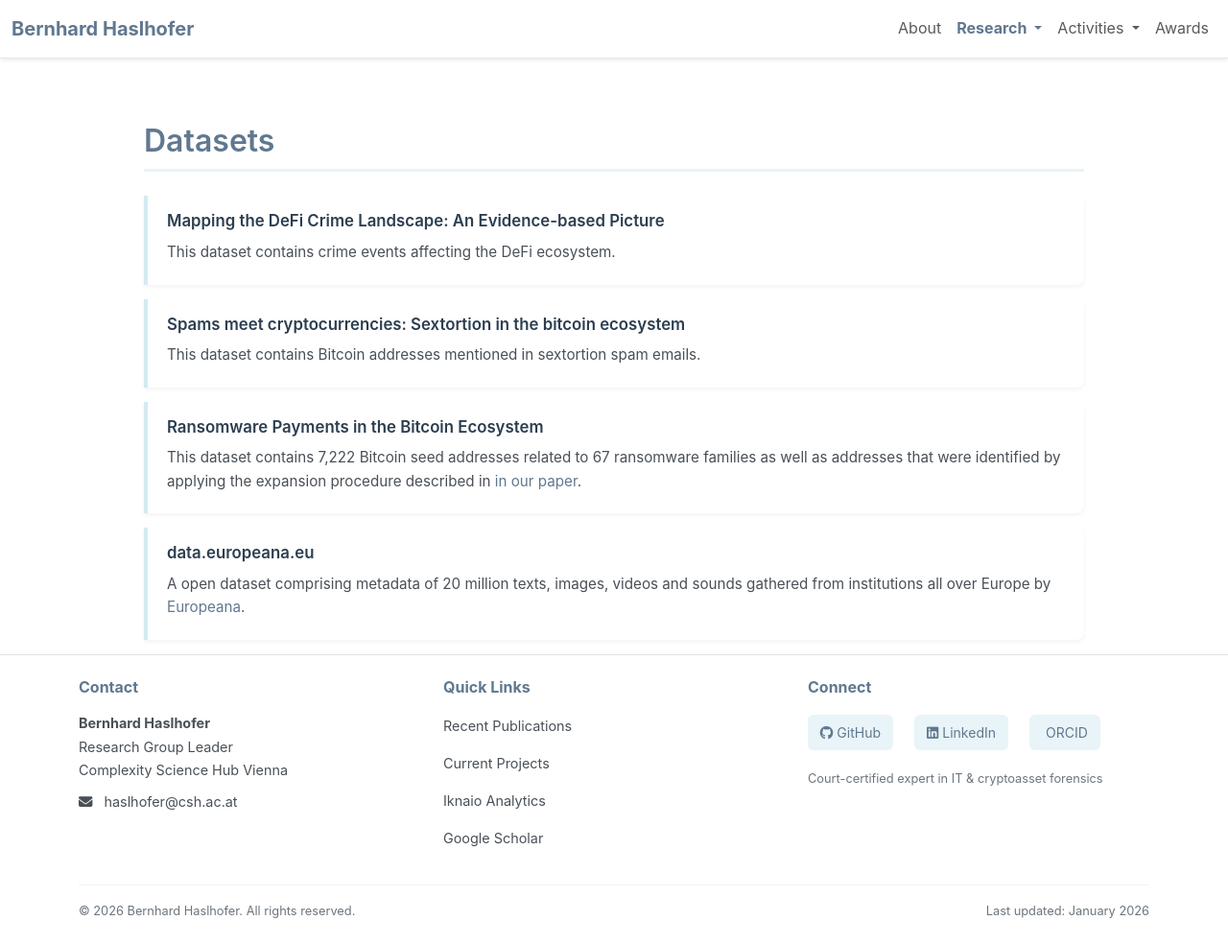
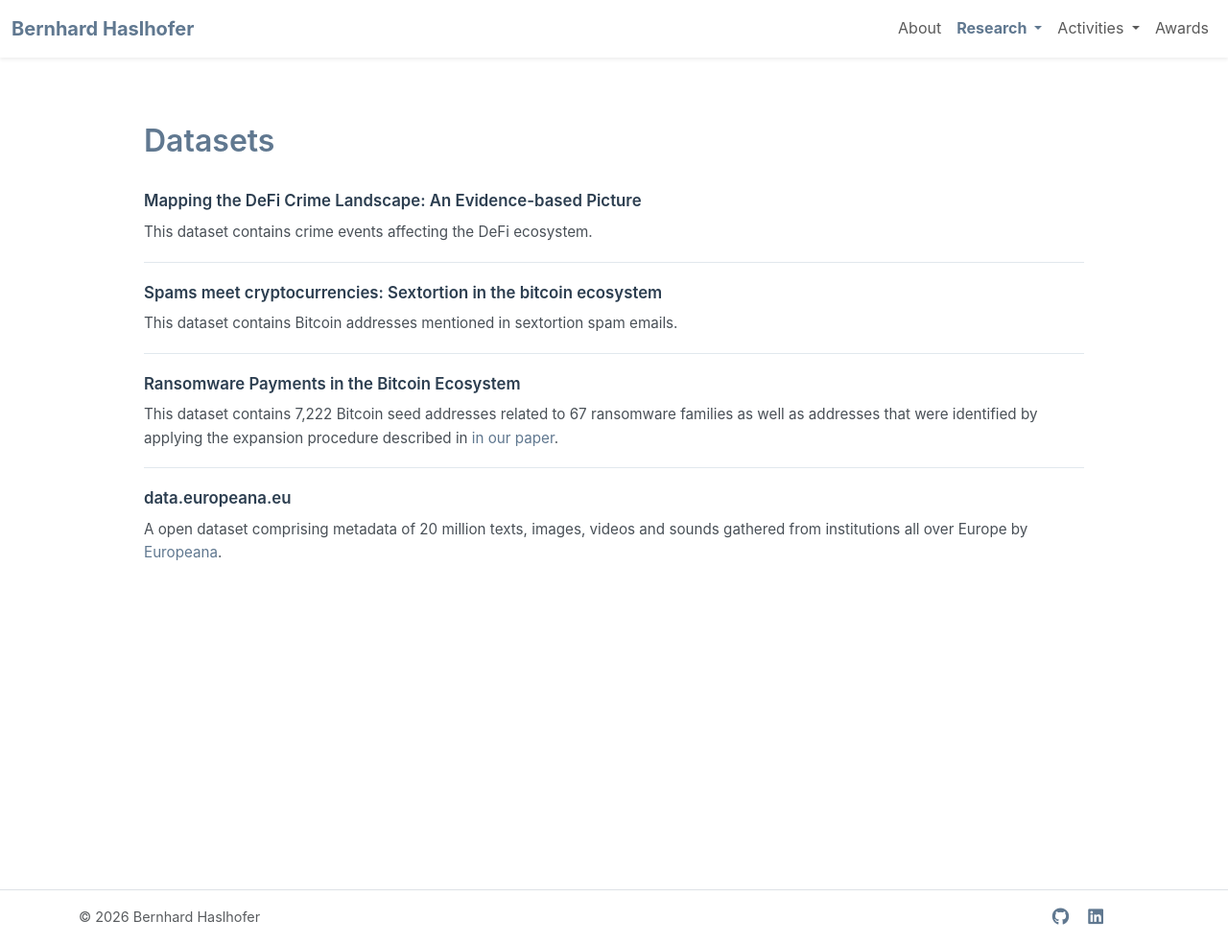
Before and after one commit to behas/behas.github.com, a Jekyll site: the page built from datasets.html, in a window 1280 px wide and 984 px high. Shown: the whole window at 96% size. Built offline with Jekyll 4.4.1, drawn with Linux system fonts in a browser that asks for light colours; a style sheet for code colours, icons or effects is not loaded.

Commit message:
Simplify site design with minimal styling
- Remove section dividers and title underlines
- Simplify intro, research interests, and publication items
- Remove boxes and left borders for cleaner look
- Reduce section spacing
- Minimal footer with just copyright and social icons
- Clean up unused CSS (content-card, award-item, footer styles)
- Fix Sass deprecation warning (darken -> $primary-dark)

Co-Authored-By: Claude Opus 4.5 <noreply@anthropic.com>

```diff
--- a/_layouts/default.html
+++ b/_layouts/default.html
@@ -107,66 +107,15 @@
 
     </main>
 
-    <footer class="footer mt-auto py-4 bg-white border-top">
+    <footer class="footer mt-auto py-3 bg-white border-top">
       <div class="container">
-        <div class="row">
-          <div class="col-md-4">
-            <h6 class="text-accent fw-bold mb-3">Contact</h6>
-            <p class="mb-2">
-              <strong>Bernhard Haslhofer</strong><br>
-              Research Group Leader<br>
-              <a href="https://www.csh.ac.at/" target="_blank" class="text-decoration-none">Complexity Science Hub Vienna</a>
-            </p>
-            <p class="mb-0">
-              <i class="fas fa-envelope me-2"></i>
-              <script type="text/javascript">
-                document.write('<a href="mailto:' + ['haslhofer', 'csh.ac.at'].join('@') + '">haslhofer@csh.ac.at</a>');
-              </script>
-              <noscript>haslhofer [at] csh.ac.at</noscript>
-            </p>
-          </div>
-
-          <div class="col-md-4">
-            <h6 class="text-accent fw-bold mb-3">Quick Links</h6>
-            <ul class="list-unstyled">
-              <li><a href="/publications" class="text-decoration-none">Recent Publications</a></li>
-              <li><a href="/projects" class="text-decoration-none">Current Projects</a></li>
-              <li><a href="https://www.iknaio.com" target="_blank" class="text-decoration-none">Iknaio Analytics</a></li>
-              <li><a href="https://scholar.google.com/citations?user=15K0uBUAAAAJ" target="_blank" class="text-decoration-none">Google Scholar</a></li>
-            </ul>
-          </div>
-
-          <div class="col-md-4">
-            <h6 class="text-accent fw-bold mb-3">Connect</h6>
-            <div class="d-flex flex-wrap gap-3 mb-3">
-              <a href="https://github.com/behas" target="_blank" class="text-decoration-none">
-                <i class="fab fa-github me-1"></i>GitHub
-              </a>
-              <a href="https://www.linkedin.com/in/bernhardhaslhofer/" target="_blank" class="text-decoration-none">
-                <i class="fab fa-linkedin me-1"></i>LinkedIn
-              </a>
-              <a href="https://orcid.org/0000-0002-0415-4491" target="_blank" class="text-decoration-none">
-                <i class="ai ai-orcid me-1"></i>ORCID
-              </a>
-            </div>
-            <p class="text-muted-small mb-0">
-              Court-certified expert in IT & cryptoasset forensics
-            </p>
-          </div>
-        </div>
-
-        <hr class="my-3">
-
-        <div class="row">
-          <div class="col-md-6">
-            <p class="mb-0 text-muted-small">
-              &copy; {{ site.time | date: "%Y" }} Bernhard Haslhofer. All rights reserved.
-            </p>
-          </div>
-          <div class="col-md-6 text-md-end">
-            <p class="mb-0 text-muted-small">
-              Last updated: {{ site.time | date: "%B %Y" }}
-            </p>
+        <div class="d-flex justify-content-between align-items-center">
+          <span class="text-muted">&copy; {{ site.time | date: "%Y" }} Bernhard Haslhofer</span>
+          <div class="social-links">
+            <a href="https://github.com/behas" target="_blank" title="GitHub"><i class="fab fa-github fa-lg"></i></a>
+            <a href="https://www.linkedin.com/in/bernhardhaslhofer/" target="_blank" title="LinkedIn"><i class="fab fa-linkedin fa-lg"></i></a>
+            <a href="https://scholar.google.com/citations?user=15K0uBUAAAAJ&hl=en" target="_blank" title="Google Scholar"><i class="ai ai-google-scholar fa-lg"></i></a>
+            <a href="https://orcid.org/0000-0002-0415-4491" target="_blank" title="ORCID"><i class="ai ai-orcid fa-lg"></i></a>
           </div>
         </div>
       </div>
--- a/_sass/main.scss
+++ b/_sass/main.scss
@@ -48,7 +48,6 @@ body {
 
 /* Navigation */
 nav {
-  border-bottom: 1px solid $border-color;
 
   .dropdown-menu {
     border: 1px solid $border-color;
@@ -86,12 +85,8 @@ main {
   }
 
   section {
-    margin-top: $section-spacing;
-    padding: 25px 0;
-
-    &:not(:first-child) {
-      border-top: 2px solid $border-color;
-    }
+    margin-top: 20px;
+    padding: 10px 0;
   }
 
   h1, h2 {
@@ -101,9 +96,7 @@ main {
 
     &.section-title {
       color: $primary-color;
-      border-bottom: 3px solid $accent-color;
-      padding-bottom: 10px;
-      margin-bottom: 25px;
+      margin-bottom: 20px;
     }
   }
 
@@ -123,93 +116,14 @@ main {
   }
 }
 
-/* Content Cards */
-.content-card {
-  background: #ffffff;
-  border: 1px solid $border-color;
-  border-radius: 8px;
-  padding: 25px;
-  margin-bottom: 25px;
-  box-shadow: 0 2px 4px rgba(0,0,0,0.1);
-  transition: box-shadow 0.2s ease;
-
-  &:hover {
-    box-shadow: 0 4px 12px rgba(0,0,0,0.15);
-  }
-}
-
 .content-section {
-  background: $section-bg;
-  border-radius: 10px;
-  padding: 30px;
-  margin-bottom: 30px;
-  border-left: 4px solid $primary-color;
+  margin-bottom: 20px;
 }
 
 /* Footer */
 footer {
   font-size: 0.9rem;
-  background-color: #ffffff;
-  color: #495057;
-  border-top: 2px solid $border-color;
   margin-top: 60px;
-
-  h6 {
-    color: $primary-color;
-    font-size: 1rem;
-    margin-bottom: 1rem;
-  }
-
-  a {
-    color: #495057;
-    transition: color 0.2s ease;
-
-    &:hover {
-      color: $primary-color;
-      text-decoration: none;
-    }
-  }
-
-  ul li {
-    margin-bottom: 0.5rem;
-
-    a {
-      display: inline-block;
-      padding: 0.2rem 0;
-    }
-  }
-
-  .d-flex a {
-    display: inline-flex;
-    align-items: center;
-    padding: 0.4rem 0.8rem;
-    margin: 0.2rem 0.4rem 0.2rem 0;
-    background: $accent-color;
-    border-radius: 6px;
-    color: $primary-color;
-    font-size: 0.875rem;
-    transition: all 0.2s ease;
-
-    &:hover {
-      background: $primary-color;
-      color: #ffffff;
-      transform: translateY(-1px);
-    }
-
-    i {
-      margin-right: 0.4rem;
-    }
-  }
-
-  hr {
-    border-color: $border-color;
-    opacity: 0.5;
-  }
-
-  .text-muted-small {
-    font-size: 0.8rem;
-    color: $text-muted;
-  }
 }
 
 /* Profile Section */
@@ -240,7 +154,7 @@ footer {
     transition: all 0.2s ease;
 
     &:hover {
-      color: darken($primary-color, 15%);
+      color: $primary-dark;
       transform: translateY(-2px);
     }
   }
@@ -321,18 +235,12 @@ h2.bibliography {
 }
 
 .publication-item {
-  background: #ffffff;
-  border-left: 4px solid $accent-dark;
-  padding: 15px 20px;
-  margin-bottom: 15px;
-  border-radius: 0 8px 8px 0;
-  box-shadow: 0 2px 4px rgba(0,0,0,0.05);
-  transition: all 0.2s ease;
+  padding: 12px 0;
+  margin-bottom: 8px;
+  border-bottom: 1px solid $border-color;
 
-  &:hover {
-    border-left-color: $primary-color;
-    box-shadow: 0 4px 12px rgba(0,0,0,0.1);
-    transform: translateX(3px);
+  &:last-child {
+    border-bottom: none;
   }
 
   p {
@@ -429,31 +337,6 @@ h2.bibliography {
   }
 }
 
-/* Award Items */
-.award-item {
-  background: linear-gradient(135deg, #ffffff, $accent-color);
-  border: 1px solid $border-color;
-  border-radius: 10px;
-  padding: 25px;
-  margin-bottom: 20px;
-  position: relative;
-  overflow: hidden;
-
-  &::before {
-    content: '';
-    position: absolute;
-    top: 0;
-    left: 0;
-    width: 4px;
-    height: 100%;
-    background: linear-gradient(180deg, $primary-color, $primary-dark);
-  }
-
-  h4 {
-    margin-top: 0;
-    color: $primary-color;
-  }
-}
 
 /* Utility classes */
 .text-muted-small {
@@ -465,21 +348,17 @@ h2.bibliography {
   margin-top: 3rem;
 }
 
-/* Research Interests Icons */
+/* Research Interests */
 .research-interest {
   display: flex;
   align-items: flex-start;
-  margin-bottom: 20px;
-  padding: 15px;
-  background: $accent-color;
-  border-radius: 8px;
-  border-left: 4px solid $primary-color;
+  margin-bottom: 15px;
 
   .interest-icon {
     color: $primary-color;
-    font-size: 1.5rem;
-    margin-right: 15px;
-    margin-top: 2px;
+    font-size: 1.2rem;
+    margin-right: 12px;
+    margin-top: 3px;
     flex-shrink: 0;
   }
 
@@ -487,9 +366,7 @@ h2.bibliography {
     flex: 1;
 
     strong {
-      color: $primary-color;
-      display: block;
-      margin-bottom: 5px;
+      color: #2c3e50;
     }
   }
 }
```
